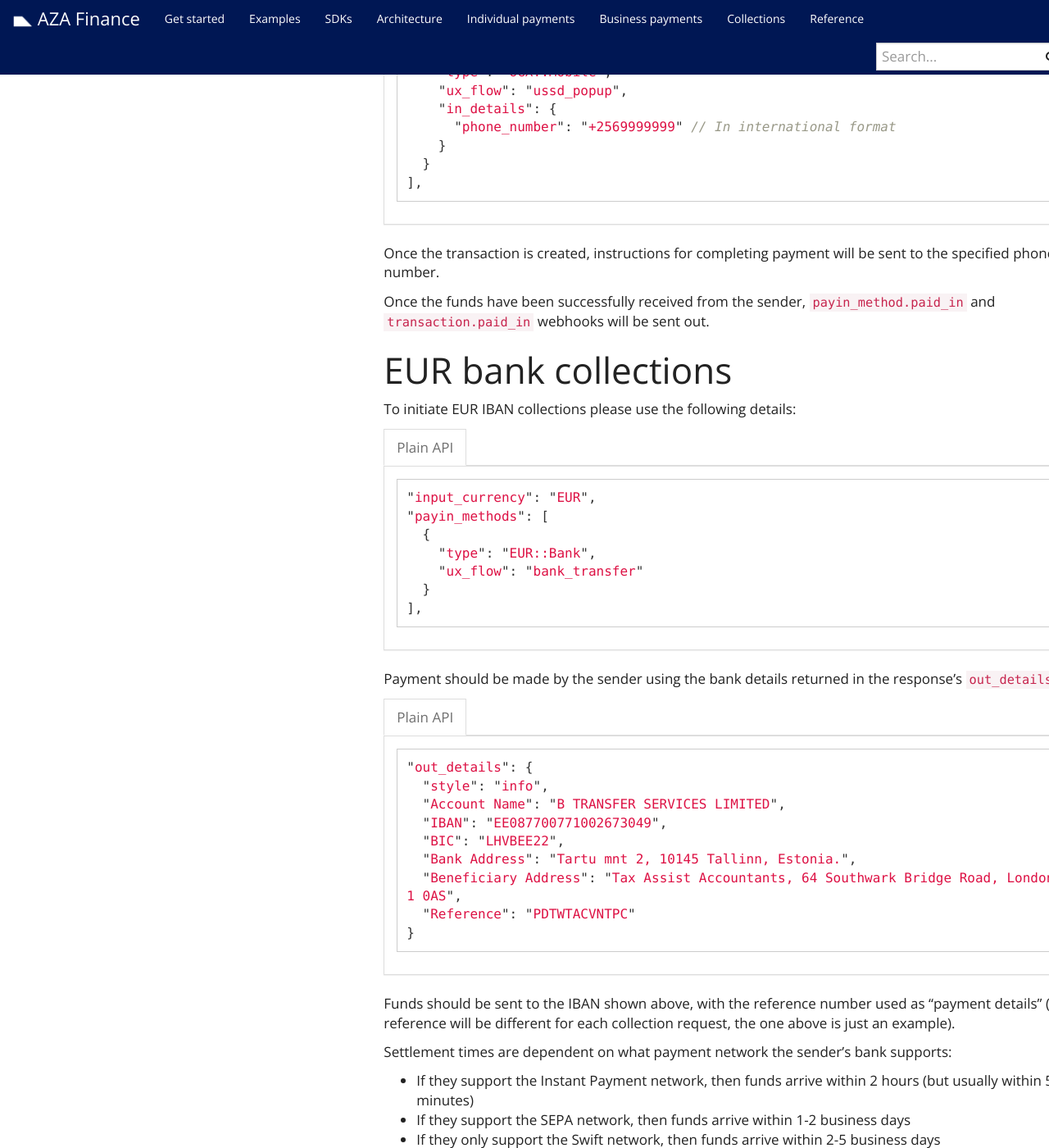
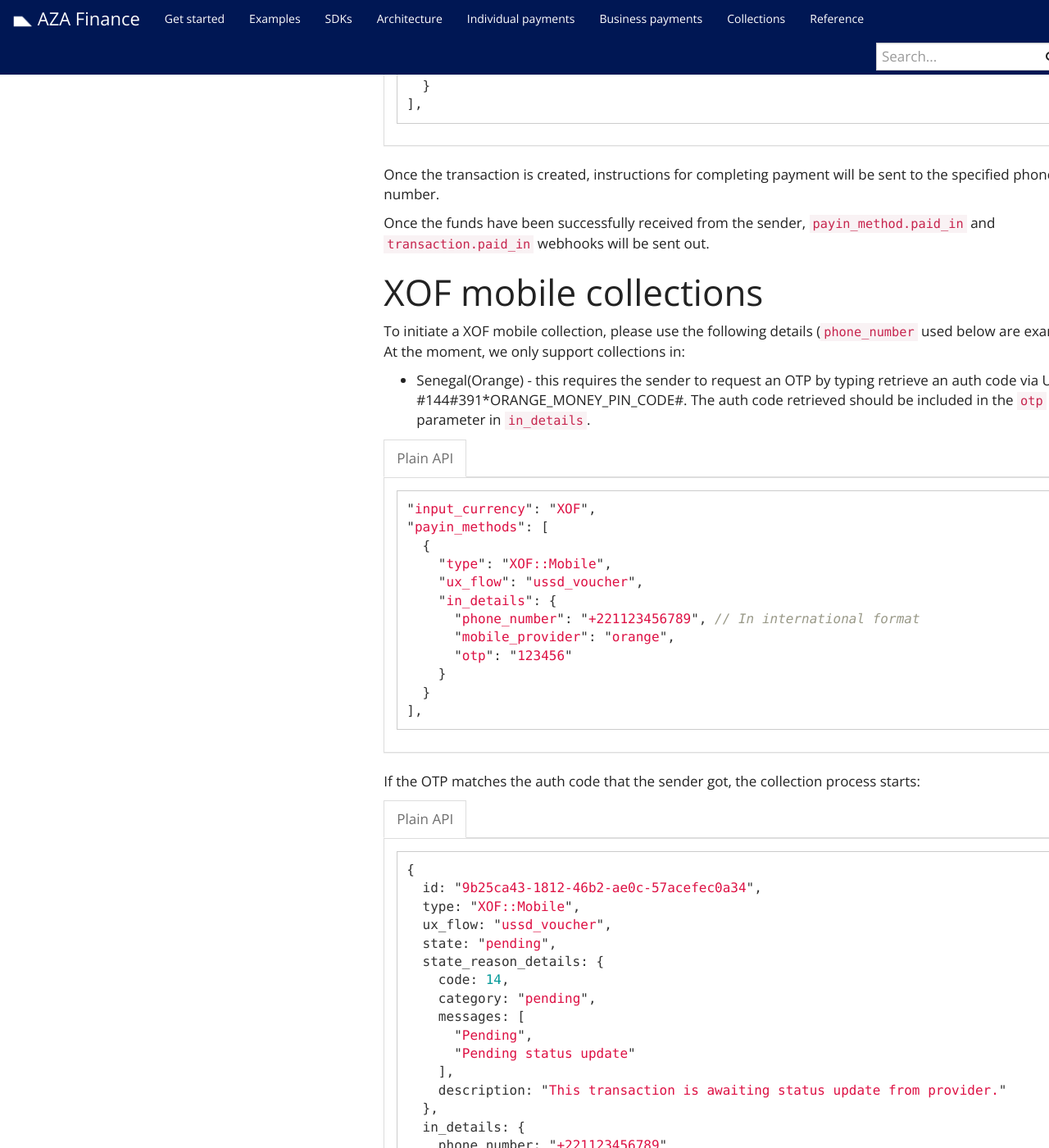
Before and after one commit to transferzero/api-documentation, a Jekyll site: the page built from _docs/collection-details.md, in a window 1280 px wide and 1400 px high, scrolled down 3762 px. Shown: the whole window at 82% size. Built offline with Jekyll 4.4.1, drawn with Linux system fonts in a browser that asks for light colours; nearby versions of some CDN libraries; comment, search, counter and statistics services are not loaded; some of the changed text lies outside the part shown.

Commit message:
BTA-8264-add-XOF-mobile-collections

````diff
--- a/_docs/collection-details.md
+++ b/_docs/collection-details.md
@@ -3,8 +3,8 @@
 permalink: /docs/collection-details/
 ---
 
-* Table of contents
-{:toc}
+- Table of contents
+  {:toc}
 
 This document lists the required details that need to be sent for each of our collection corridors.
 
@@ -13,6 +13,7 @@
 To initiate a GHS mobile collection, please use the following details (phone_number and mobile_provider used below are examples):
 
 {% capture data-raw %}
+
 ```javascript
 "input_currency": "GHS",
 "payin_methods": [
@@ -26,6 +27,7 @@
   }
 ],
 ```
+
 {% endcapture %}
 
 {% include language-tabbar.html prefix="collection-ghs-mobile" raw=data-raw %}
@@ -33,6 +35,7 @@
 For Collection transactions with `mtn` as `mobile_provider` and `ussd_menu_approval` as `ux_flow`, the `out_details` will be:
 
 {% capture data-raw %}
+
 ```javascript
 "out_details": {
   "style": "ussd_menu_approval",
@@ -41,6 +44,7 @@
   "dialing_number": "*170#"
 }
 ```
+
 {% endcapture %}
 
 {% include language-tabbar.html prefix="collection-ghs-mobile-out" raw=data-raw %}
@@ -50,11 +54,13 @@
 (example instructions for GHS Mobile payments)
 
 {% capture data-raw %}
+
 ```javascript
 "instructions": {
   'ussd_menu_approval': '\\nDial *170# to access mobile money menu.\\nSelect option 6 (My Wallet) and send.\\nChoose option 3 to check "my approvals".\\nChoose the transaction to approve and send.\\nConfirm transaction by choosing option1 (Yes) and send.\\nEnter mobile money pin and send.\\nYou will receive a new message on your mobile phone about the transaction.\\n'
 }
 ```
+
 {% endcapture %}
 
 {% include language-tabbar.html prefix="collection-ghs-mobile-instructions" raw=data-raw %}
@@ -64,10 +70,12 @@
 Once the funds have been successfully received from the sender, `payin_method.paid_in` and `transaction.paid_in` webhooks will be sent out.
 
 ## Collections requiring OTPs
+
 Collections with `ux_flow: otp_verified_ussd_popup` require that the sender validate an OTP sent to their phone number when the transaction is created.
 For such transactions, the details would look like:
 
 {% capture data-raw %}
+
 ```javascript
 "input_currency": "GHS",
 "payin_methods": [
@@ -81,6 +89,7 @@
   }
 ]
 ```
+
 {% endcapture %}
 
 {% include language-tabbar.html prefix="collection-ghs-mobile-otp" raw=data-raw %}
@@ -88,6 +97,7 @@
 Once the transaction is created, an OTP is sent to the `phone_number` specified in the payload. The response would look like:
 
 {% capture data-raw %}
+
 ```javascript
 "payin_methods": [
   {
@@ -111,6 +121,7 @@
     },
   }
 ```
+
 {% endcapture %}
 
 {% include language-tabbar.html prefix="collection-ghs-mobile-otp-out" raw=data-raw %}
@@ -118,6 +129,7 @@
 In order to validate the OTP, send a PATCH request for the PayinMethod with the OTP in the payload:
 
 {% capture data-raw %}
+
 ```javascript
 PATCH /v1/payin_methods/9b25ca43-1812-46b2-ae0c-57acefec0a34
 {
@@ -128,6 +140,7 @@
   }
 }
 ```
+
 {% endcapture %}
 
 {% include language-tabbar.html prefix="collection-ghs-mobile-otp-validate" raw=data-raw %}
@@ -135,6 +148,7 @@
 If the OTP matches the one sent to the sender's phone number, the collection process starts, otherwise you get a validation error:
 
 {% capture data-raw %}
+
 ```javascript
 {
   "id": "9b25ca43-1812-46b2-ae0c-57acefec0a34",
@@ -154,6 +168,7 @@
   }
 }
 ```
+
 {% endcapture %}
 
 {% include language-tabbar.html prefix="collection-ghs-mobile-otp-validate-out" raw=data-raw %}
@@ -163,6 +178,7 @@
 To initiate a UGX mobile collection, please use the following details (`phone_number` used below are examples):
 
 {% capture data-raw %}
+
 ```javascript
 "input_currency": "UGX",
 "payin_methods": [
@@ -175,6 +191,7 @@
   }
 ],
 ```
+
 {% endcapture %}
 
 {% include language-tabbar.html prefix="collection-ugx-mobile" raw=data-raw %}
@@ -183,11 +200,112 @@
 
 Once the funds have been successfully received from the sender, `payin_method.paid_in` and `transaction.paid_in` webhooks will be sent out.
 
+# XOF mobile collections
+
+To initiate a XOF mobile collection, please use the following details (`phone_number` used below are examples):
+At the moment, we only support collections in:
+
+- Senegal(Orange) - this requires the sender to request an OTP by typing retrieve an auth code via USSD #144#391\*ORANGE_MONEY_PIN_CODE#. The auth code retrieved should be included in the `otp` parameter in `in_details`.
+
+{% capture data-raw %}
+
+```javascript
+"input_currency": "XOF",
+"payin_methods": [
+  {
+    "type": "XOF::Mobile",
+    "ux_flow": "ussd_voucher",
+    "in_details": {
+      "phone_number": "+221123456789", // In international format
+      "mobile_provider": "orange",
+      "otp": "123456"
+    }
+  }
+],
+```
+
+{% endcapture %}
+
+{% include language-tabbar.html prefix="collection-xof-mobile" raw=data-raw %}
+
+If the OTP matches the auth code that the sender got, the collection process starts:
+{% capture data-raw %}
+
+```javascript
+{
+  id: "9b25ca43-1812-46b2-ae0c-57acefec0a34",
+  type: "XOF::Mobile",
+  ux_flow: "ussd_voucher",
+  state: "pending",
+  state_reason_details: {
+    code: 14,
+    category: "pending",
+    messages: [
+      "Pending",
+      "Pending status update"
+    ],
+    description: "This transaction is awaiting status update from provider."
+  },
+  in_details: {
+    phone_number: "+221123456789"
+    mobile_provider: "orange",
+    otp: “123456”
+  },
+  out_details: {
+    "style": "info"
+  },
+  instructions: {
+  }
+}
+```
+
+{% endcapture%}
+
+{% include language-tabbar.html prefix="collection-xof-mobile-response" raw=data-raw %}
+
+Otherwise you get an error response:
+{% capture data-raw %}
+
+```javascript
+{
+  id: "9b25ca43-1812-46b2-ae0c-57acefec0a34",
+  type: "XOF::Mobile",
+  ux_flow: "ussd_voucher",
+  state: "error",
+  state_reason_details: {
+    code: 415,
+    category: "invalid_user_data_error",
+    messages: [
+      "Invalid User Data Error",
+      "Invalid OTP Error"
+    ],
+    description: "The provided otp code is invalid or expired."
+  },
+  in_details: {
+    phone_number: "+221123456789"
+    mobile_provider: "orange",
+    otp: “123456”
+  },
+  out_details: {
+    "style": "info"
+  },
+  instructions: {
+  }
+}
+```
+
+{% endcapture%}
+
+{% include language-tabbar.html prefix="collection-xof-mobile-otp-error" raw=data-raw %}
+
+Once the funds have been successfully received from the sender, `payin_method.paid_in` and `transaction.paid_in` webhooks will be sent out.
+
 # EUR bank collections
 
 To initiate EUR IBAN collections please use the following details:
 
 {% capture data-raw %}
+
 ```javascript
 "input_currency": "EUR",
 "payin_methods": [
@@ -197,6 +315,7 @@
   }
 ],
 ```
+
 {% endcapture %}
 
 {% include language-tabbar.html prefix="collection-eur-bank" raw=data-raw %}
@@ -204,6 +323,7 @@
 Payment should be made by the sender using the bank details returned in the response's `out_details` hash:
 
 {% capture data-raw %}
+
 ```javascript
 "out_details": {
   "style": "info",
@@ -215,6 +335,7 @@
   "Reference": "PDTWTACVNTPC"
 }
 ```
+
 {% endcapture %}
 
 {% include language-tabbar.html prefix="collection-eur-bank-out" raw=data-raw %}
@@ -222,9 +343,10 @@
 Funds should be sent to the IBAN shown above, with the reference number used as "payment details" (the reference will be different for each collection request, the one above is just an example).
 
 Settlement times are dependent on what payment network the sender's bank supports:
-* If they support the Instant Payment network, then funds arrive within 2 hours (but usually within 5 minutes)
-* If they support the SEPA network, then funds arrive within 1-2 business days
-* If they only support the Swift network, then funds arrive within 2-5 business days
+
+- If they support the Instant Payment network, then funds arrive within 2 hours (but usually within 5 minutes)
+- If they support the SEPA network, then funds arrive within 1-2 business days
+- If they only support the Swift network, then funds arrive within 2-5 business days
 
 Once the funds have been successfully received from the sender, `payin_method.paid_in` and `transaction.paid_in` webhooks will be sent out.
 
@@ -233,6 +355,7 @@
 To initiate GBP Faster Payments collections please use the following details:
 
 {% capture data-raw %}
+
 ```javascript
 "input_currency": "GBP",
 "payin_methods": [
@@ -242,6 +365,7 @@
   }
 ],
 ```
+
 {% endcapture %}
 
 {% include language-tabbar.html prefix="collection-gbp-bank" raw=data-raw %}
@@ -249,6 +373,7 @@
 Payment should be made by the sender using the bank details returned in the response's `out_details` hash:
 
 {% capture data-raw %}
+
 ```javascript
 "out_details": {
   "style": "info",
@@ -262,6 +387,7 @@
   "Reference": "PDTWTACVNTPC"
 }
 ```
+
 {% endcapture %}
 
 {% include language-tabbar.html prefix="collection-gbp-bank-out" raw=data-raw %}
````
